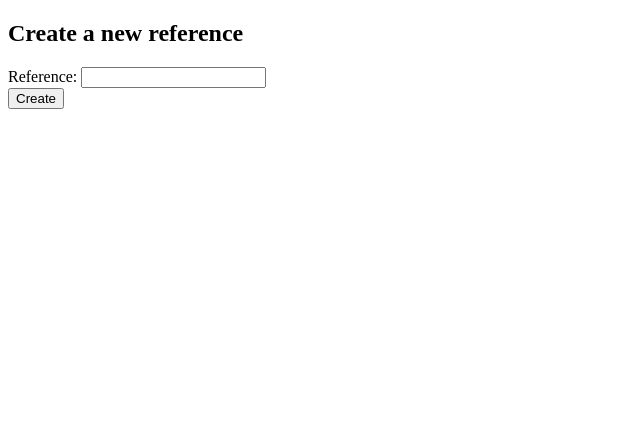
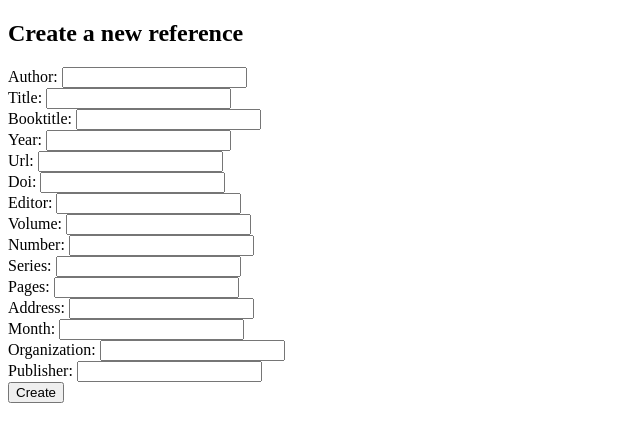
Before and after one commit to Feycry/lohtu, a Flask app: page /new_reference in a window 1280 px wide. Shown: the top 442 px of the page, without its empty margins (0-640 px from the left). Run offline with Flask 3, Linux system fonts and the light colour scheme.

Commit message:
Update reference form

```diff
--- a/src/templates/new_reference.html
+++ b/src/templates/new_reference.html
@@ -18,8 +18,50 @@ Create a new reference
       </ul>
     {% endif %}
   {% endwith %}
-  <label for="title">Reference:</label>
-  <input type="text" name="title">
+  <label for="author">Author:</label>
+  <input type="text" name="author" required>
+  <br>
+  <label for="title">Title:</label>
+  <input type="text" name="title" required>
+  <br>
+    <label for="booktitle">Booktitle:</label>
+  <input type="text" name="booktitle" required>
+  <br>
+    <label for="year">Year:</label>
+  <input type="text" name="year" required>
+  <br>
+      <label for="url">Url:</label>
+  <input type="text" name="url">
+  <br>
+      <label for="doi">Doi:</label>
+  <input type="text" name="doi">
+  <br>
+      <label for="editor">Editor:</label>
+  <input type="text" name="editor">
+  <br>
+      <label for="volume">Volume:</label>
+  <input type="text" name="volume">
+  <br>
+      <label for="number">Number:</label>
+  <input type="text" name="number">
+  <br>
+      <label for="series">Series:</label>
+  <input type="text" name="series">
+  <br>
+      <label for="pages">Pages:</label>
+  <input type="text" name="pages">
+  <br>
+      <label for="address">Address:</label>
+  <input type="text" name="address">
+  <br>
+      <label for="month">Month:</label>
+  <input type="text" name="month">
+  <br>
+      <label for="organization">Organization:</label>
+  <input type="text" name="organization">
+  <br>
+      <label for="publisher">Publisher:</label>
+  <input type="text" name="publisher">
   <br>
   <button type="submit">
     Create
```
